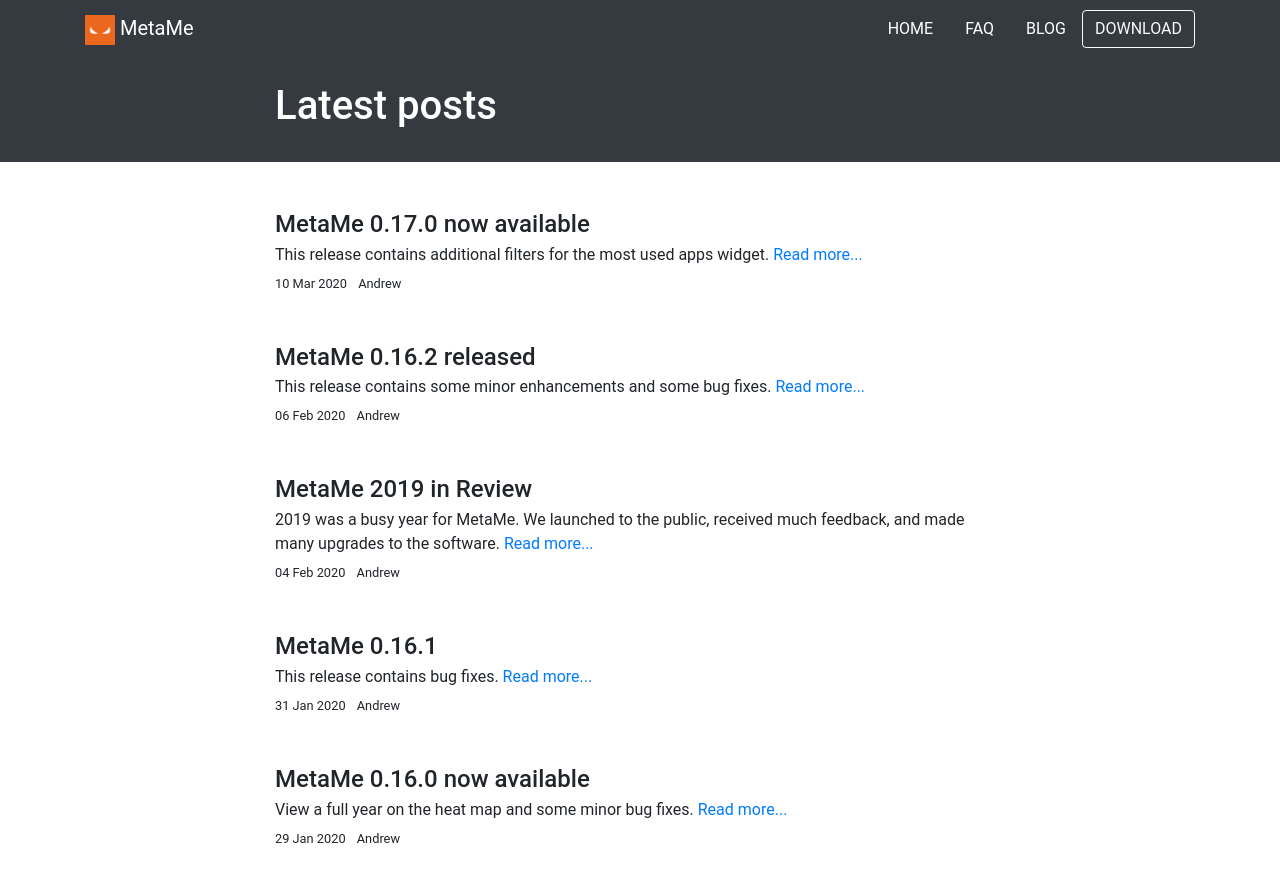
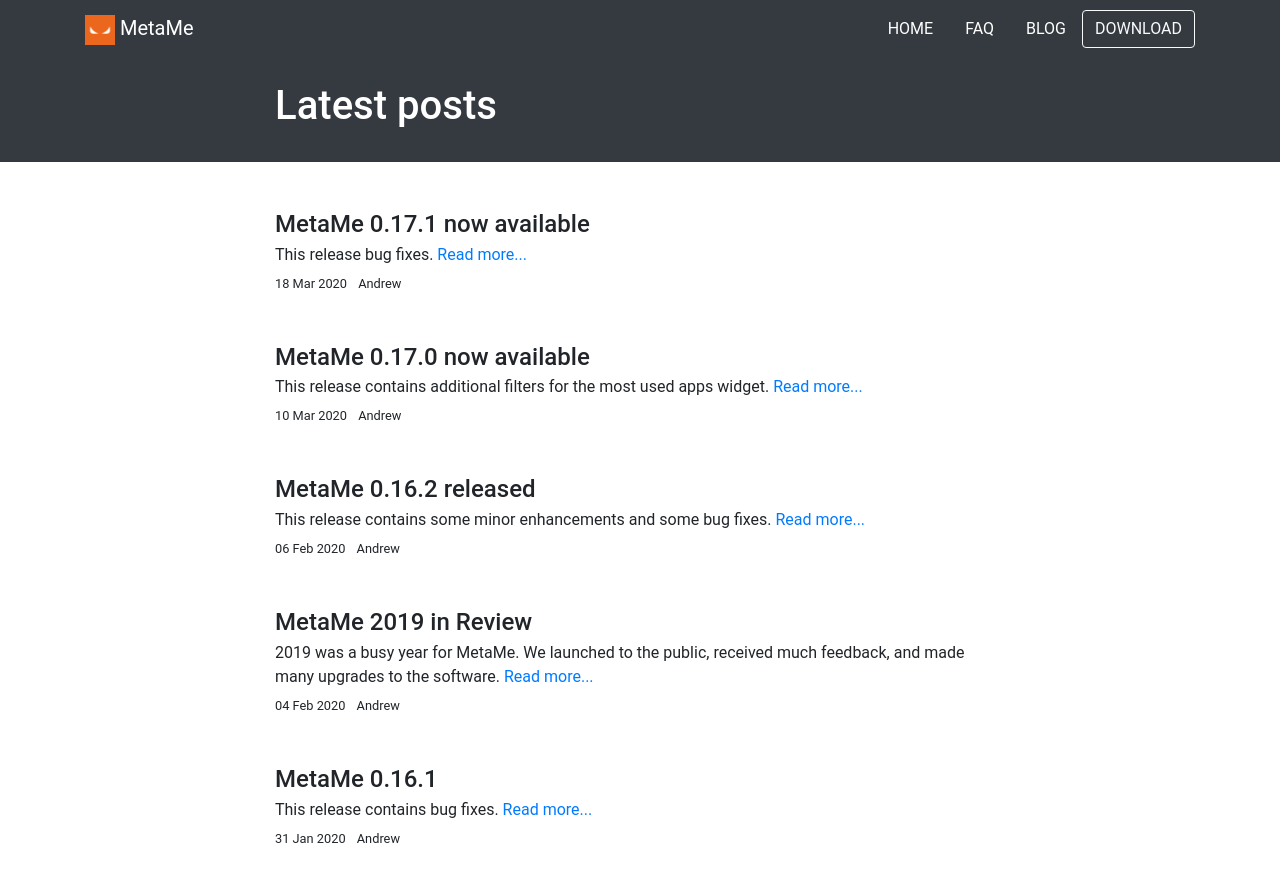
Before and after one commit to meta-me/metame-website, a Jekyll site: the page built from posts.html, in a window 1280 px wide and 900 px high. Shown: the top 882 px of the window. Built offline with Jekyll 4.4.1, drawn with Linux system fonts in a browser that asks for light colours; comment, search, counter and statistics services are not loaded.

Commit message:
Published 0.17.1 release notes

```diff
--- /dev/null
+++ b/posts/_posts/2020-03-18-MetaMe-0.17.1-released.md
@@ -0,0 +1,23 @@
+---
+layout: post
+author: Andrew
+title: MetaMe 0.17.1 now available
+---
+
+This release bug fixes.
+
+### Updating
+
+You can update to this version by going to settings > update.  You can also download the latest version [here](/download.html).
+
+### Changes
+
+##### Fixes
+- Fixed issue where upgrade banner not appearing
+- Fixed issue of installer getting stuck in some instances
+- Fixed logging issues on some events
+
+<br/>
+Thanks!
+<br/>
+Andrew
```
Also changed, not shown: help/_posts/2019-10-15-how-do-i-turn-off-telemetry.md (+1 -1 lines).
